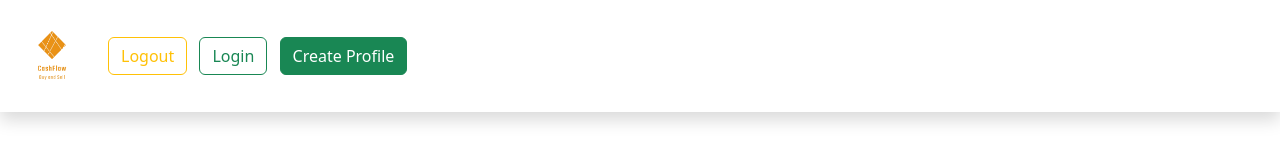
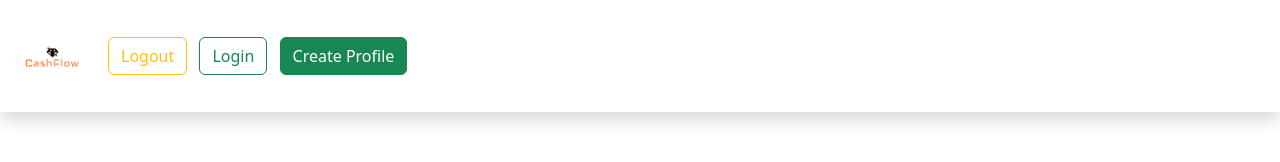
Before and after one commit to Pjatte1337/semester-project-2, a website: page index.html in a window 1280 px wide. Drawn offline with nearby package versions, Linux system fonts and the light colour scheme; files whose address does not match are found by name.

Commit message:
added logo

```diff
--- a/index.html
+++ b/index.html
@@ -12,7 +12,7 @@
     <div class="container-fluid">
       <div class="d-flex flex-wrap align-items-center justify-content-center justify-content-sm-start">
         <a href="./" class="d-flex align-items-center mb-2 me-sm-3 mb-sm-0 text-white text-decoration-none">
-          <img style="width: 5rem" src="logo.png" alt="Logo" />
+          <img style="width: 5rem" src="src/images/ad4183f624534ac195127413e9c21a32-removebg-preview.png" alt="Logo" />
         </a>
         <div class="text-end">
           <button type="button" class="btn btn-outline-warning me-2" data-auth="logout" data-visible="loggedIn">
```
